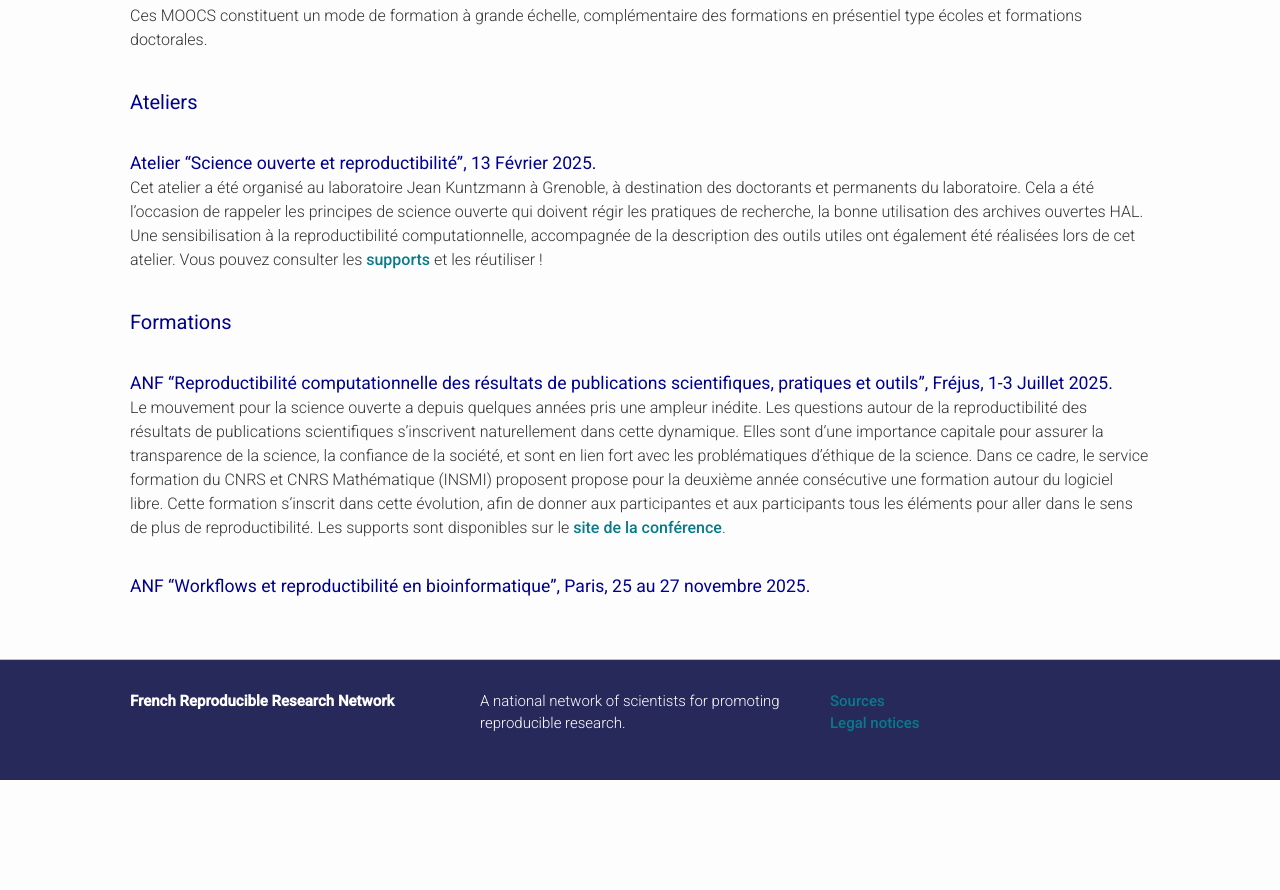
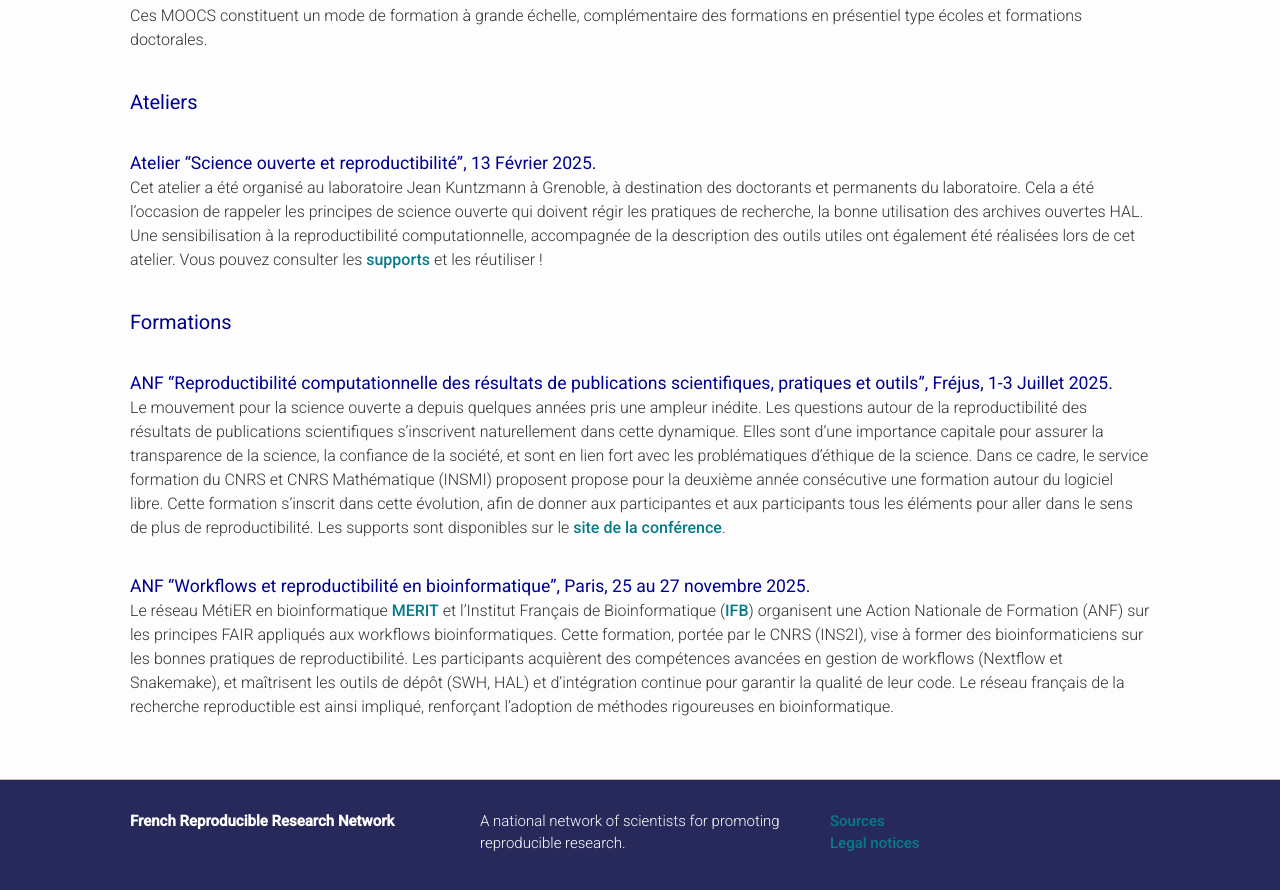
Before and after one commit to FR-RN/FR-RN, a Jekyll site: the page built from formations.md, in a window 1280 px wide and 900 px high, scrolled down 592 px. Shown: the top 890 px of the window. Built offline with Jekyll 4.4.1, drawn with Linux system fonts in a browser that asks for light colours; some web fonts are replaced; before the commit the page ends 1372 px from its top, so only the background shows below that.

Commit message:
ANF bioinfo

```diff
--- a/formations.md
+++ b/formations.md
@@ -37,3 +37,5 @@ Cette formation s'inscrit dans cette évolution, afin de donner aux participante
 Les supports sont disponibles sur le [site de la conférence](https://anf-repro-2025.pages.math.cnrs.fr/instructions/supports/).
 
 ### ANF "Workflows et reproductibilité en bioinformatique", Paris, 25 au 27 novembre 2025.
+
+Le réseau MétiER en bioinformatique [MERIT](https://merit.cnrs.fr/) et l’Institut Français de Bioinformatique ([IFB](https://www.france-bioinformatique.fr/)) organisent une Action Nationale de Formation (ANF) sur les principes FAIR appliqués aux workflows bioinformatiques. Cette formation, portée par le CNRS (INS2I), vise à former des bioinformaticiens sur les bonnes pratiques de reproductibilité. Les participants acquièrent des compétences avancées en gestion de workflows (Nextflow et Snakemake), et maîtrisent les outils de dépôt (SWH, HAL) et d’intégration continue pour garantir la qualité de leur code. Le réseau français de la recherche reproductible est ainsi impliqué, renforçant l’adoption de méthodes rigoureuses en bioinformatique.
```
